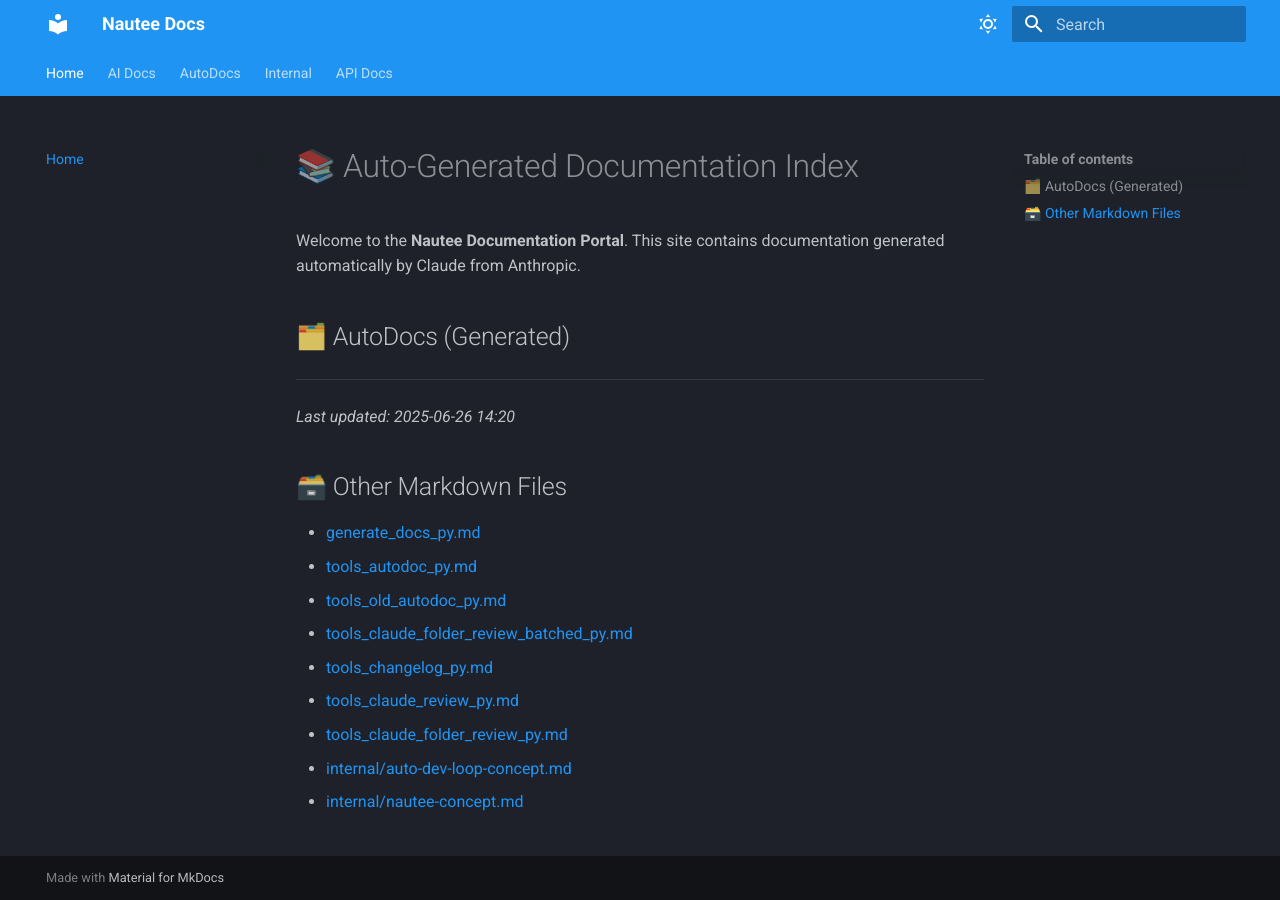
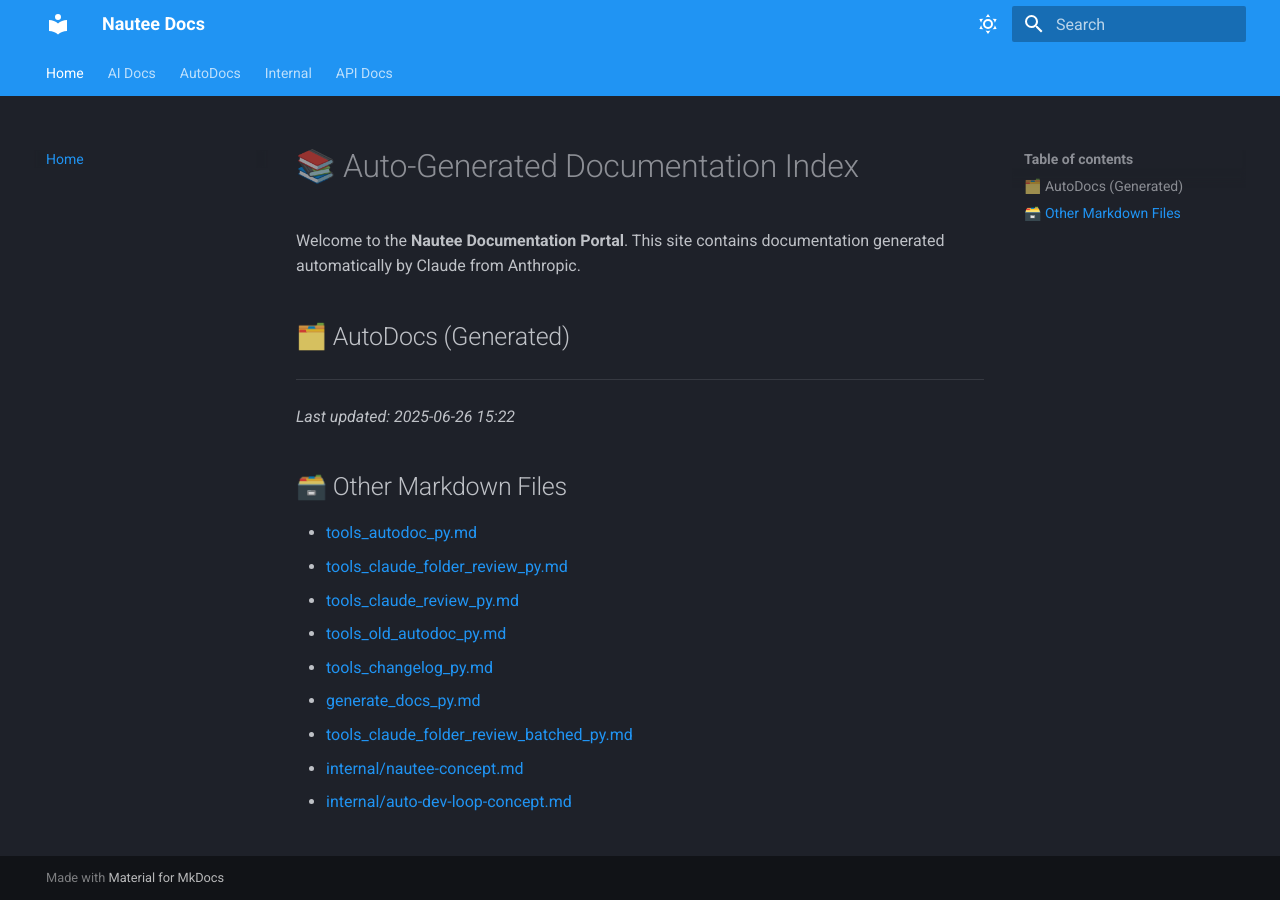
Before and after one commit to 48Nauts-Operator/nautee, an MkDocs documentation site: the page built from docs/index.md, in a window 1280 px wide. Built offline with MkDocs 1.6.1 and Material for MkDocs 9.7.7, drawn with Linux system fonts in a browser that asks for light colours.

```diff
--- a/docs/index.md
+++ b/docs/index.md
@@ -7,16 +7,16 @@ Welcome to the **Nautee Documentation Portal**. This site contains documentation
 
 ---
 
-_Last updated: 2025-06-26 14:20_
+_Last updated: 2025-06-26 15:22_
 
 ## 🗃️ Other Markdown Files
 
+- [tools_autodoc_py.md](tools_autodoc_py.md)
+- [tools_claude_folder_review_py.md](tools_claude_folder_review_py.md)
+- [tools_claude_review_py.md](tools_claude_review_py.md)
+- [tools_old_autodoc_py.md](tools_old_autodoc_py.md)
+- [tools_changelog_py.md](tools_changelog_py.md)
 - [generate_docs_py.md](generate_docs_py.md)
-- [tools_autodoc_py.md](tools_autodoc_py.md)
-- [tools_old_autodoc_py.md](tools_old_autodoc_py.md)
 - [tools_claude_folder_review_batched_py.md](tools_claude_folder_review_batched_py.md)
-- [tools_changelog_py.md](tools_changelog_py.md)
-- [tools_claude_review_py.md](tools_claude_review_py.md)
-- [tools_claude_folder_review_py.md](tools_claude_folder_review_py.md)
+- [internal/nautee-concept.md](internal/nautee-concept.md)
 - [internal/auto-dev-loop-concept.md](internal/auto-dev-loop-concept.md)
-- [internal/nautee-concept.md](internal/nautee-concept.md)
```
